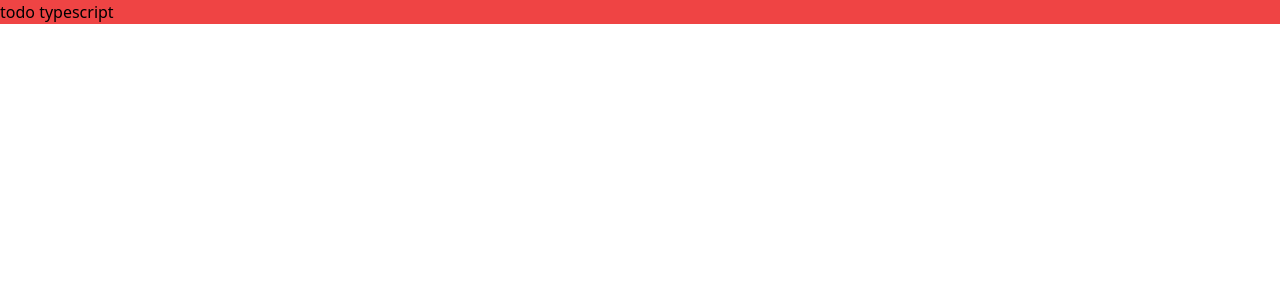
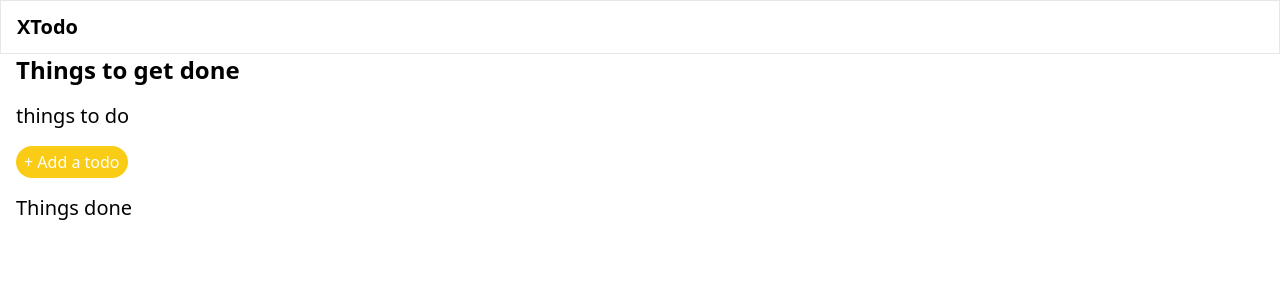
Before and after one commit to Lokeshkaloni/Todo-TypeScript, a React (Vite) app: page / in a window 1280 px wide. Shown: the top 300 px of the page. Built offline with nearby package versions, Linux system fonts and the light colour scheme.

Commit message:
done making files

```diff
--- a/src/App.tsx
+++ b/src/App.tsx
@@ -1,7 +1,12 @@
-import { FC } from "react";
+import React from "react";
+import ToDoPage from "./ToDoPage";
 
-const App: FC = () => {
-  return <h1 className="bg-red-500">todo typescript</h1>;
-};
+function App() {
+  return (
+    <div>
+      <ToDoPage></ToDoPage>
+    </div>
+  );
+}
 
 export default App;
--- /dev/null
+++ b/src/Button.tsx
@@ -0,0 +1,23 @@
+import React from "react";
+
+function Button(props) {
+  let themeClass =
+    "bg-yellow-400 text-white hover:bg-yellow-600 border-yellow-400";
+  if (props.theme === "secondary") {
+    themeClass = "bg-white border border-gray-300";
+  }
+  let borderClass = "rounded-md";
+  if (props.border === "full") {
+    borderClass = "rounded-full";
+  }
+  return (
+    <button
+      disabled={props.disabled}
+      onClick={props.onClick}
+      className={"ml-4 px-2 py-1 " + themeClass + "  " + borderClass}
+    >
+      {props.children}
+    </button>
+  );
+}
+export default Button;
--- /dev/null
+++ b/src/Card.tsx
@@ -0,0 +1,6 @@
+import React from "react";
+
+function Card(props) {
+  return <div className="shadow p-2">{props.children}</div>;
+}
+export default Card;
--- /dev/null
+++ b/src/Container1.tsx
@@ -0,0 +1,10 @@
+import React from "react";
+import ToDoRow from "./ToDoRow";
+function Container1(props) {
+  return (
+    <div className="ml-4">
+      <h1 className="font-medium text-xl">things to do</h1>
+    </div>
+  );
+}
+export default Container1;
--- /dev/null
+++ b/src/Container2.tsx
@@ -0,0 +1,11 @@
+import React from "react";
+import ToDoRow from "./ToDoRow";
+
+function Container2(props) {
+  return (
+    <div className="ml-4">
+      <h1 className="font-medium text-xl">Things done</h1>
+    </div>
+  );
+}
+export default Container2;
--- /dev/null
+++ b/src/CreateToDo.tsx
@@ -0,0 +1,39 @@
+import React from "react";
+import Button from "./Button";
+import Card from "./Card";
+
+function CreateToDo(props) {
+  const [inputValue, updateInputValue] = React.useState("");
+  const onInputChange = (event) => {
+    updateInputValue(event.target.value);
+  };
+
+  const saveToDo = () => {
+    props.onCreate(inputValue);
+    updateInputValue("");
+    props.onClose();
+  };
+
+  return (
+    <Card>
+      <div className="space-y-2">
+        <h1 className="font-medium text-xl">Create a todo</h1>
+        <input
+          value={inputValue}
+          onChange={onInputChange}
+          className="border rounded-md"
+          placeholder="enter todotodo"
+        />
+        <div className="space-x-2">
+          <Button disabled={!inputValue} onClick={saveToDo}>
+            Save
+          </Button>
+          <Button theme="secondary" onClick={props.onClose}>
+            cancel
+          </Button>
+        </div>
+      </div>
+    </Card>
+  );
+}
+export default CreateToDo;
--- /dev/null
+++ b/src/Header.tsx
@@ -0,0 +1,10 @@
+import React from "react";
+
+function Header(props) {
+  return (
+    <div className="font-bold text-xl border py-3">
+      <h1 className="px-4">{props.children}</h1>
+    </div>
+  );
+}
+export default Header;
--- /dev/null
+++ b/src/ToDoPage.tsx
@@ -0,0 +1,64 @@
+import React from "react";
+import CreateToDo from "./CreateToDo";
+import Button from "./Button";
+import Header from "./Header";
+import Container1 from "./Container1";
+import Container2 from "./Container2";
+import ToDoRow from "./ToDoRow";
+
+function ToDoPage() {
+  const [toDoFormVisible, updateToDoForm] = React.useState(false);
+  const showToDoForm = () => updateToDoForm(true);
+  const hideToDoForm = () => updateToDoForm(false);
+  const [toDoList, updateToDoList] = React.useState([]);
+  const [doneList, updateDoneList] = React.useState([]);
+
+  const markAsDone = (todo) => {
+    const newToDoList = toDoList.filter((t) => t !== todo);
+    updateToDoList(newToDoList);
+    updateDoneList([...doneList, todo]);
+  };
+
+  const markNotDone = (todo) => {
+    const newDoneList = doneList.filter((t) => t !== todo);
+    updateDoneList(newDoneList);
+    updateToDoList([...toDoList, todo]);
+  };
+
+  const addToDo = (todo) => {
+    updateToDoList([...toDoList, todo]);
+  };
+  return (
+    <div>
+      <Header>XTodo</Header>
+      <div className="space-y-4">
+        <h1 className="font-bold ml-4 text-2xl">Things to get done</h1>
+        <Container1></Container1>
+        {toDoList.map((t) => (
+          <ToDoRow onStatusChange={markAsDone} done={false} key={t}>
+            {t}
+          </ToDoRow>
+        ))}
+
+        {!toDoFormVisible && (
+          <Button onClick={showToDoForm} border="full">
+            + Add a todo
+          </Button>
+        )}
+
+        {toDoFormVisible && (
+          <CreateToDo onClose={hideToDoForm} onCreate={addToDo}></CreateToDo>
+        )}
+
+        <Container2></Container2>
+        {doneList.map((t) => (
+          <ToDoRow onStatusChange={markNotDone} done={true} key={t}>
+            {t}
+          </ToDoRow>
+        ))}
+      </div>
+    </div>
+  );
+}
+
+export default ToDoPage;
--- /dev/null
+++ b/src/ToDoRow.tsx
@@ -0,0 +1,16 @@
+import React from "react";
+
+function ToDoRow(props) {
+  const onCheckBoxChange = () => {
+    props.onStatusChange(props.children);
+  };
+  return (
+    <div className="ml-4 flex items-center space-x-2">
+      <input checked={props.done} onChange={onCheckBoxChange} type="checkbox" />
+      <h3 className={"text-gray-600 " + (props.done && "line-through")}>
+        {props.children}
+      </h3>
+    </div>
+  );
+}
+export default ToDoRow;
```
